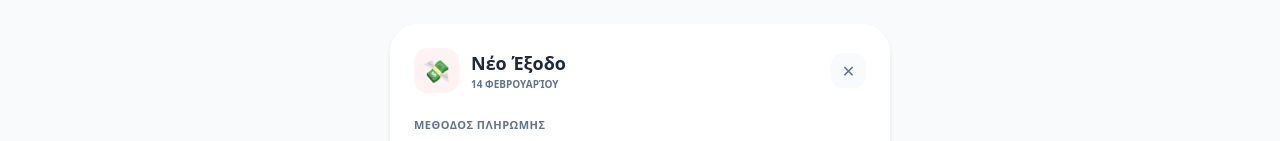
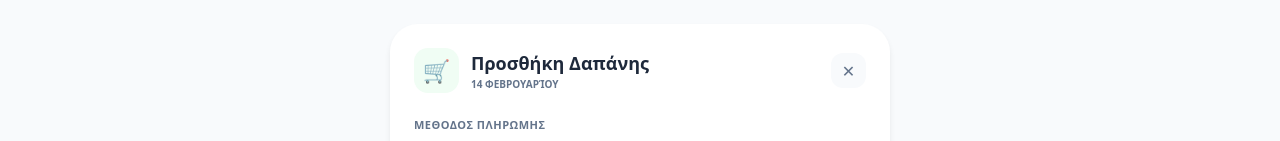
Before and after one commit to tsigris/cosy-management, a Next.js app: page /add-expense in a window 1280 px wide. Shown: the top 141 px of the page. Built offline with nearby package versions, Linux system fonts and the light colour scheme; no server answers; the database is empty.

Commit message:
Update page.tsx

```diff
--- a/src/app/add-expense/page.tsx
+++ b/src/app/add-expense/page.tsx
@@ -84,9 +84,9 @@ function AddExpenseForm() {
         {
           name: newSupName,
           phone: newSupPhone,
-          vat_number: newSupAfm, // Συγχρονισμένο με τη βάση σου
+          vat_number: newSupAfm,
           iban: newSupIban,
-          category: 'Εμπορεύματα', // Αυτόματη κατηγορία
+          category: 'Εμπορεύματα', // Αυτόματη απόδοση κατηγορίας
           store_id: storeId
         }
       ]).select().single();
@@ -97,8 +97,6 @@ function AddExpenseForm() {
       setSelectedSup(data.id);
       setSearchTerm(data.name);
       setIsSupModalOpen(false);
-
-      // Reset fields
       setNewSupName(''); setNewSupPhone(''); setNewSupAfm(''); setNewSupIban('');
 
       toast.success('Ο προμηθευτής προστέθηκε!');
@@ -138,11 +136,13 @@ function AddExpenseForm() {
       <Toaster position="top-center" richColors />
 
       <div style={formCardStyle}>
+
+        {/* HEADER: ΝΕΟΣ ΤΙΤΛΟΣ ΚΑΙ ΕΙΚΟΝΙΔΙΟ */}
         <div style={headerRow}>
           <div style={{ display: 'flex', alignItems: 'center', gap: '12px' }}>
-            <div style={{ ...logoBoxStyle, backgroundColor: '#fef2f2' }}>💸</div>
+            <div style={{ ...logoBoxStyle, backgroundColor: '#f0fdf4' }}>🛒</div>
             <div>
-              <h1 style={titleStyle}>{isAgainstDebt ? 'Εξόφληση Χρέους' : 'Νέο Έξοδο'}</h1>
+              <h1 style={titleStyle}>{isAgainstDebt ? 'Εξόφληση Χρέους' : 'Προσθήκη Δαπάνης'}</h1>
               <p style={dateSubtitle}>{new Date(selectedDate).toLocaleDateString('el-GR', { day: 'numeric', month: 'long' }).toUpperCase()}</p>
             </div>
           </div>
@@ -224,6 +224,7 @@ function AddExpenseForm() {
         </button>
       </div>
 
+      {/* MODAL ΝΕΟΥ ΠΡΟΜΗΘΕΥΤΗ */}
       {isSupModalOpen && (
         <div style={modalOverlay}>
           <div style={modalCard}>
```
